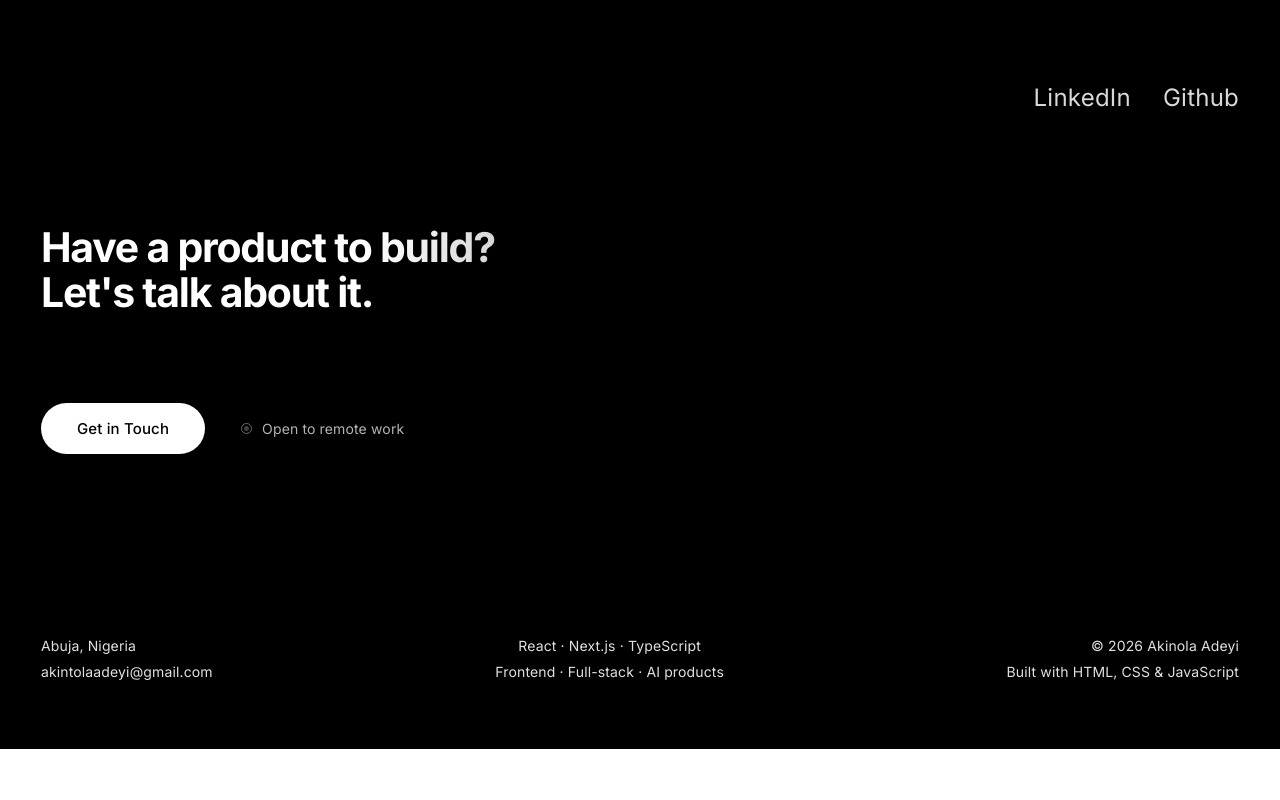
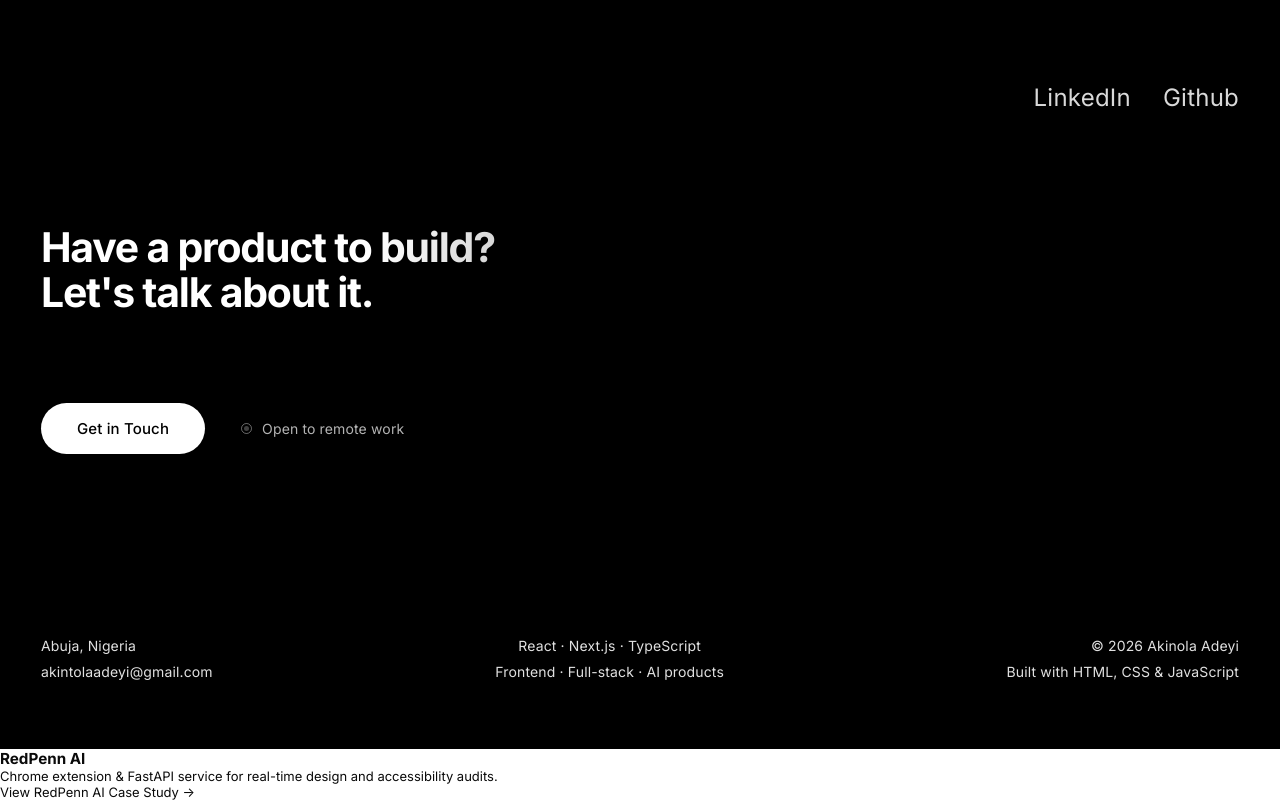
Before and after one commit to akintolaadeyi-gif/my_portfolio, a website: page works.html in a window 1280 px wide. Shown: the part 3832-4632 px from the top of the page. Before the commit the page ends 4581 px from the top, so only its background shows below. Drawn offline with Linux system fonts and the light colour scheme.

Commit message:
feat: add RedPenn AI project card and link to works.html

```diff
--- a/works.html
+++ b/works.html
@@ -15,3 +15,10 @@
 
 <section class="cta-dark" id="cta"><div class="cta-socials" data-anim><a href="https://www.linkedin.com/in/akinola-adeyi" target="_blank" rel="noopener">LinkedIn</a><a href="https://github.com/akintolaadeyi-gif" target="_blank" rel="noopener">Github</a></div><h2 class="cta-heading" data-anim>Have a product to build?<br/>Let's talk about it.</h2><div class="cta-actions" data-anim><a href="mailto:akintolaadeyi@gmail.com" class="cta-btn">Get in Touch</a><div class="cta-avail"><span class="cta-avail-dot"></span>Open to remote work</div></div></section></main>
 <footer class="footer"><div class="footer-inner"><div class="footer-col"><p>Abuja, Nigeria</p><p><a href="mailto:akintolaadeyi@gmail.com">akintolaadeyi@gmail.com</a></p></div><div class="footer-col footer-col--mid"><p>React · Next.js · TypeScript</p><p>Frontend · Full-stack · AI products</p></div><div class="footer-col footer-col--end"><p>© 2026 Akinola Adeyi</p><p>Built with HTML, CSS &amp; JavaScript</p></div></div></footer><div class="toast" id="toast"></div><script src="js/main.js?v=3"></script></body></html>
+
+<!-- RedPenn AI Project Link -->
+<div class="project-item">
+    <h3>RedPenn AI</h3>
+    <p>Chrome extension & FastAPI service for real-time design and accessibility audits.</p>
+    <a href="redpenn.html">View RedPenn AI Case Study →</a>
+</div>
```
